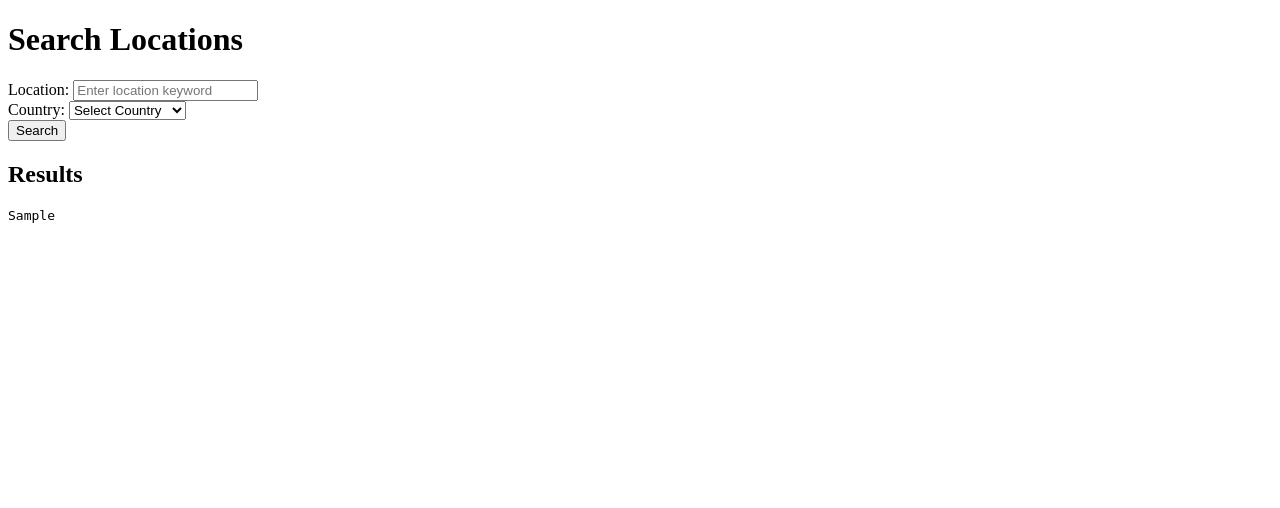
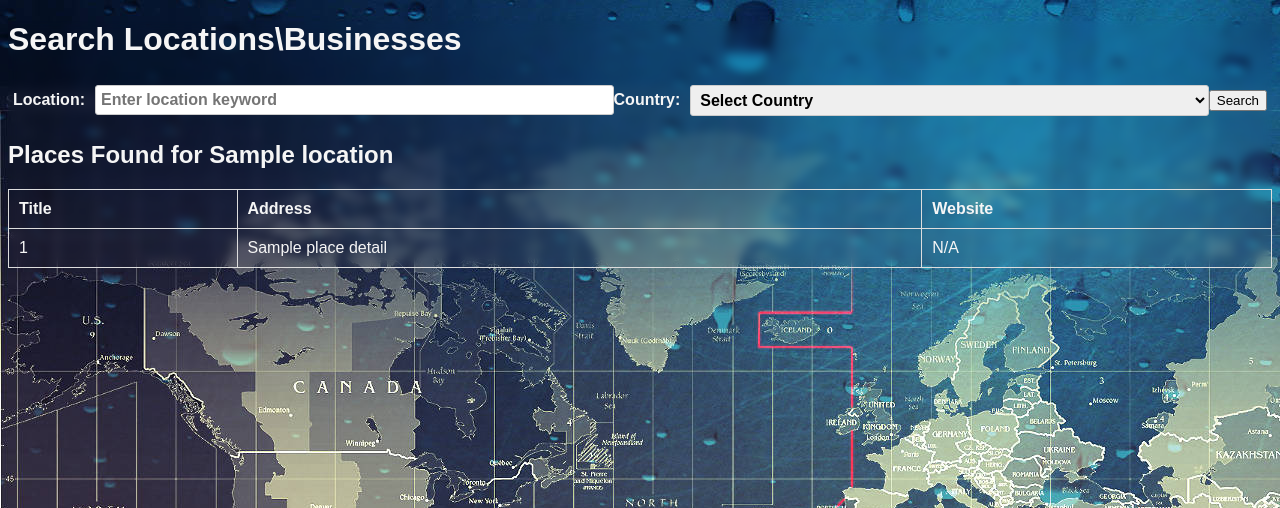
Before and after one commit to UmamaBluechip/Google-Maps-Parser, a Flask app: template templates/data.html in a window 1280 px wide. Shown: the top 508 px of the page. Run offline with Flask 3, Linux system fonts and the light colour scheme; the template is opened without the code that fills it: most values are stand-ins (such as "Sample title", 1, 10 or a date in 2020).

Commit message:
update app

```diff
--- a/app.py
+++ b/app.py
@@ -9,15 +9,22 @@ app = Flask(__name__)
 def display_data():
     location = None
     country_code = None
-    scraped_data_json = None
+    all_place_details = []
     if request.method == "POST":
         location = request.form.get("location")
         country_code = request.form.get("country_code")
         if location and country_code:
             scraped_data = gmaps_parser(location=location, country_code=country_code)
-            scraped_data_json = json.dumps(scraped_data, indent=4)
 
-    return render_template("data.html", location=location, country_code=country_code, scraped_data_json=scraped_data_json if scraped_data_json else None)
+            list = scraped_data["scrapingResult"]["locals"]
+
+            for place in list:
+                place_details = [place['title'], place['address'], place['website']]
+                all_place_details.append(place_details)
+
+            all_place_details=all_place_details
+
+    return render_template("data.html", location=location, country_code=country_code, all_place_details=all_place_details)
 
 
 
--- a/templates/data.html
+++ b/templates/data.html
@@ -1,10 +1,76 @@
 <!DOCTYPE html>
 <html>
 <head>
-    <title>Search Locations\Businesses</title>
+  <title>Location Data</title>
+
+  <style>
+
+    body {
+        background-image: url("static//bg.jpg");
+        color: black;
+        font-family: sans-serif;
+        backdrop-filter: blur(5px);
+        font-size: medium;
+        color: whitesmoke;
+    }
+
+    form {
+    padding: 5px;
+    border-radius: 5px;
+    display: flex;
+    align-items: center;
+  }
+
+  label {
+    font-weight: bold;
+    margin-right: 10px;
+  }
+
+  input[type="text"],
+  select {
+    font-weight: bold;
+    font-size: 1em;
+    padding: 5px;
+    border: 1px solid #ccc;
+    border-radius: 3px;
+    flex: 1}
+
+    input[type="submit"]
+    select{
+    background-color: grey;
+    color: black;
+    font-weight: bold;
+    padding: 10px 20px;
+    border: none;
+    border-radius: 5px;
+    cursor: pointer;
+    margin-top: 10px;
+    border-style: outset;
+  }
+
+    table {
+      border-collapse: collapse;
+      width: 100%;
+      margin-top: 20px;
+      backdrop-filter: blur(5px);
+    }
+
+    th,
+    td {
+      text-align: left;
+      padding: 10px;
+      border: 1px solid #ddd;
+    }
+
+    th {
+      font-weight: bold;
+    }
+
+  </style>
 </head>
+
 <body>
-    <h1>Search Locations</h1>
+  <h1>Search Locations\Businesses</h1>
   <form method="POST">
     <label for="location">Location:</label>
     <input type="text" id="location" name="location" placeholder="Enter location keyword">
@@ -14,25 +80,45 @@
       <option value="">Select Country</option>
       <option value="US">United States</option>
       <option value="UK">United Kingdom</option>
+      <option value="FR">France</option>
+      <option value="IT">Italy</option>
       <option value="IN">India</option>
       <option value="DE">Germany</option>
-            <option value="FR">France</option>
-            <option value="IT">Italy</option>
+      <option value="LK">Sri Lanka</option>
+      <option value="ES">Spain</option>
+      <option value="AU">Australia</option>
+      <option value="BE">Belgium</option>
+      <option value="NG">Nigeria</option>
     </select>
     <br>
     <input type="submit" value="Search">
   </form>
 
-
-    {% if scraped_data_json %}
-    <h2>Results</h2>
-    <pre>{{ scraped_data_json }}</pre>
-
+  <body>
+    {% if all_place_details %}
+      <h2>Places Found for {{ location }}</h2>
+      <table>
+        <thead>
+          <tr>
+            <th>Title</th>
+            <th>Address</th>
+            <th>Website</th>
+          </tr>
+        </thead>
+        <tbody>
+          {% for place_details in all_place_details %}
+          <tr>
+            <td>{{ place_details[0] }}</td>
+            <td>{{ place_details[1] }}</td>
+            <td>
+              {% if place_details[2] %} <a href="{{ place_details[2] }}">{{ place_details[2] }}</a> {% else %} N/A {% endif %}
+            </td>
+          </tr>
+          {% endfor %}
+        </tbody>
+      </table>
     {% else %}
       <p>No data available yet. Please enter a location and country to search.</p>
     {% endif %}
-
-
-
   </body>
 </html>
```
Also changed, not shown: details.json (deleted), parser_1.py (line endings or trailing spaces), static/bg.jpg (added). Lines whose indentation alone changed are shown as unchanged.
